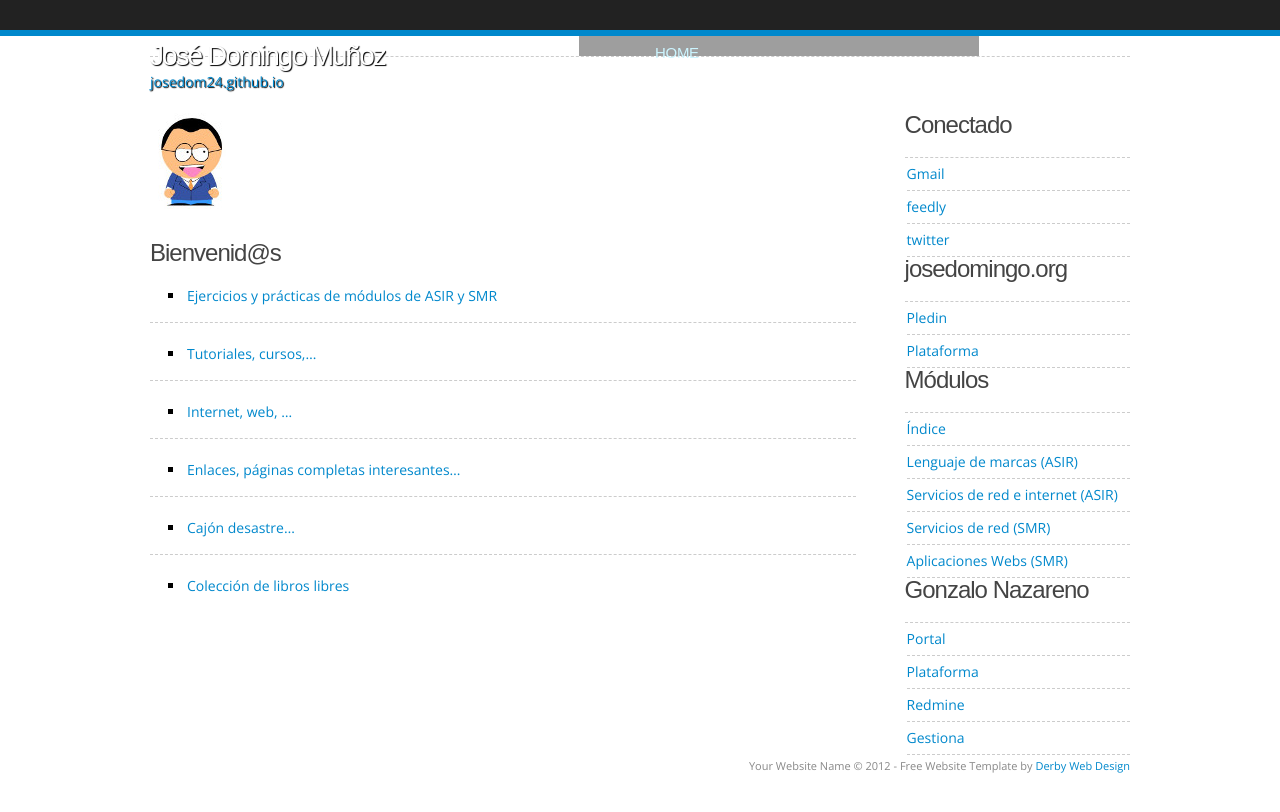
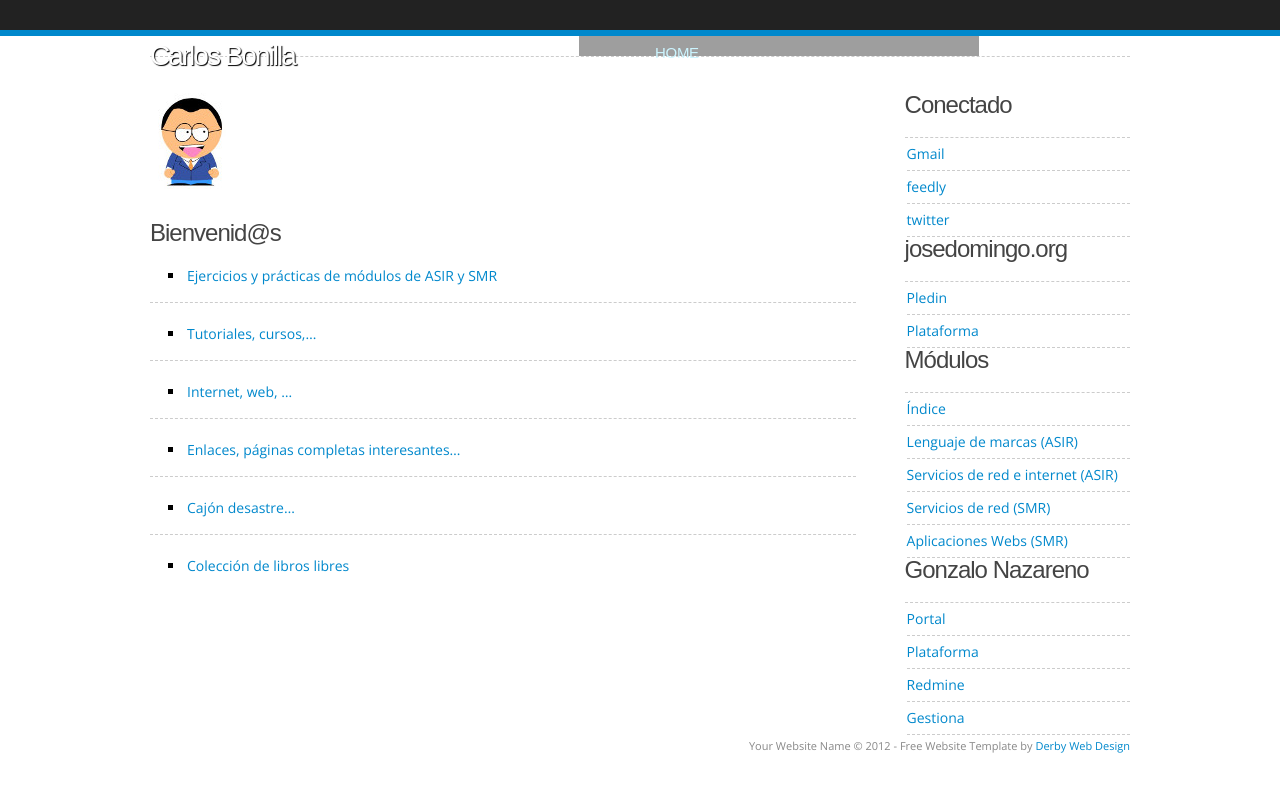
Before and after one commit to carbonbar84/carbonbar84.github.io, a Jekyll site: the page built from index.md, in a window 1280 px wide. Shown: the top 812 px of the page. Built offline with Jekyll 4.4.1, drawn with Linux system fonts in a browser that asks for light colours; nearby versions of some CDN libraries; some web fonts are replaced; library files that are not in the unit come from our copies; grey boxes are pictures that could not be loaded.

Commit message:
Update index.md

```diff
--- a/index.md
+++ b/index.md
@@ -1,8 +1,7 @@
 ---
 layout: index
 
-title: José Domingo Muñoz
-tagline: josedom24.github.io
+title: Carlos Bonilla
 ---
 ![yo](/img/yo1.jpg)
 
```
